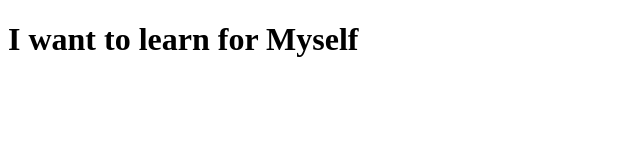
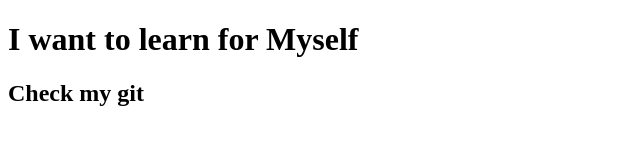
Before and after one commit to folisonjayson/first-website, a plain HTML site: page index.html in a window 1280 px wide. Shown: the whole page, without its empty margins (0-640 px from the left). Drawn offline with Linux system fonts and the light colour scheme.

Commit message:
learned github

```diff
--- a/index.html
+++ b/index.html
@@ -8,5 +8,6 @@
 </head>
 <body>
     <h1>I want to learn for Myself</h1>
+    <h2>Check my git</h2>
 </body>
 </html>
```
